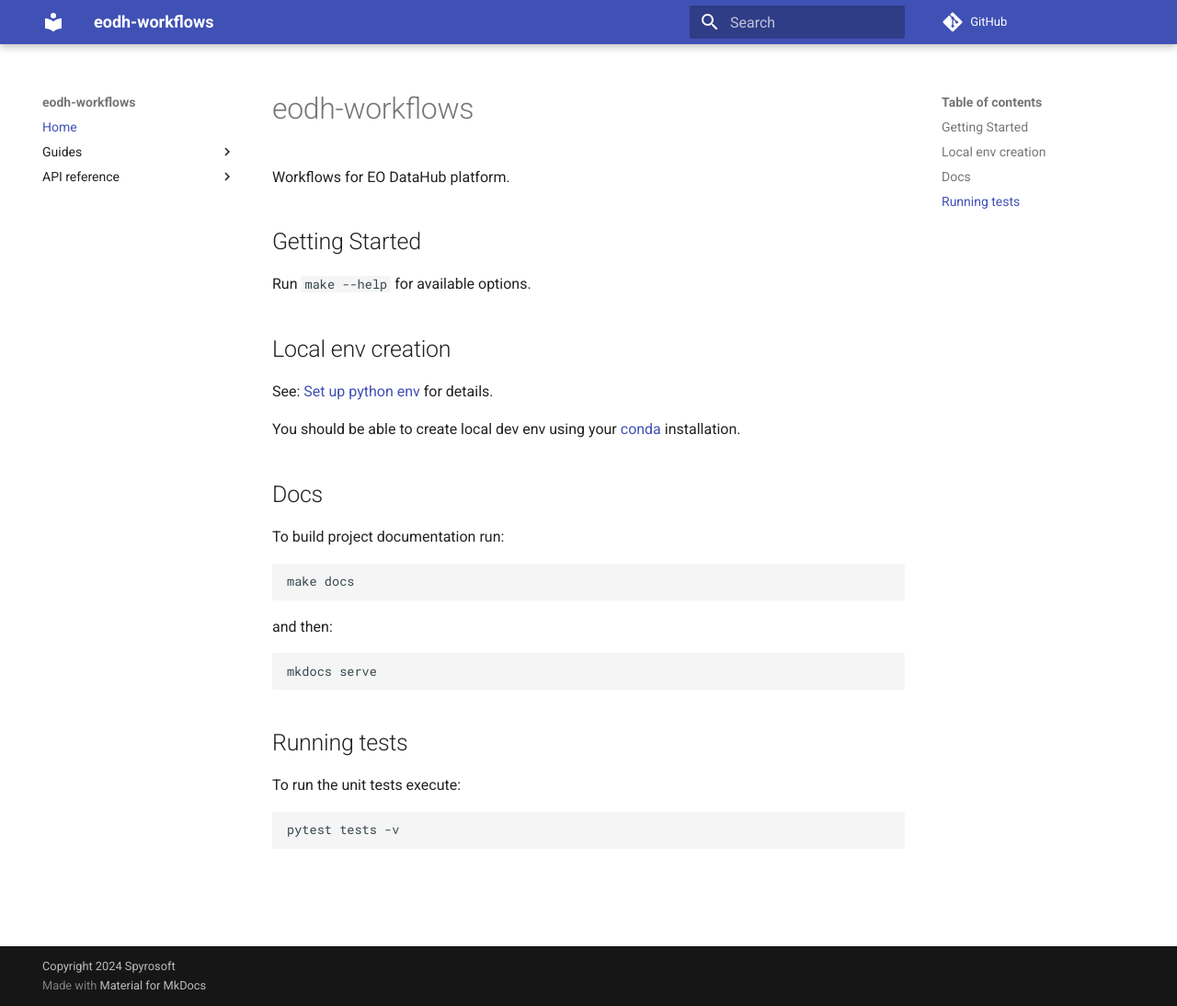
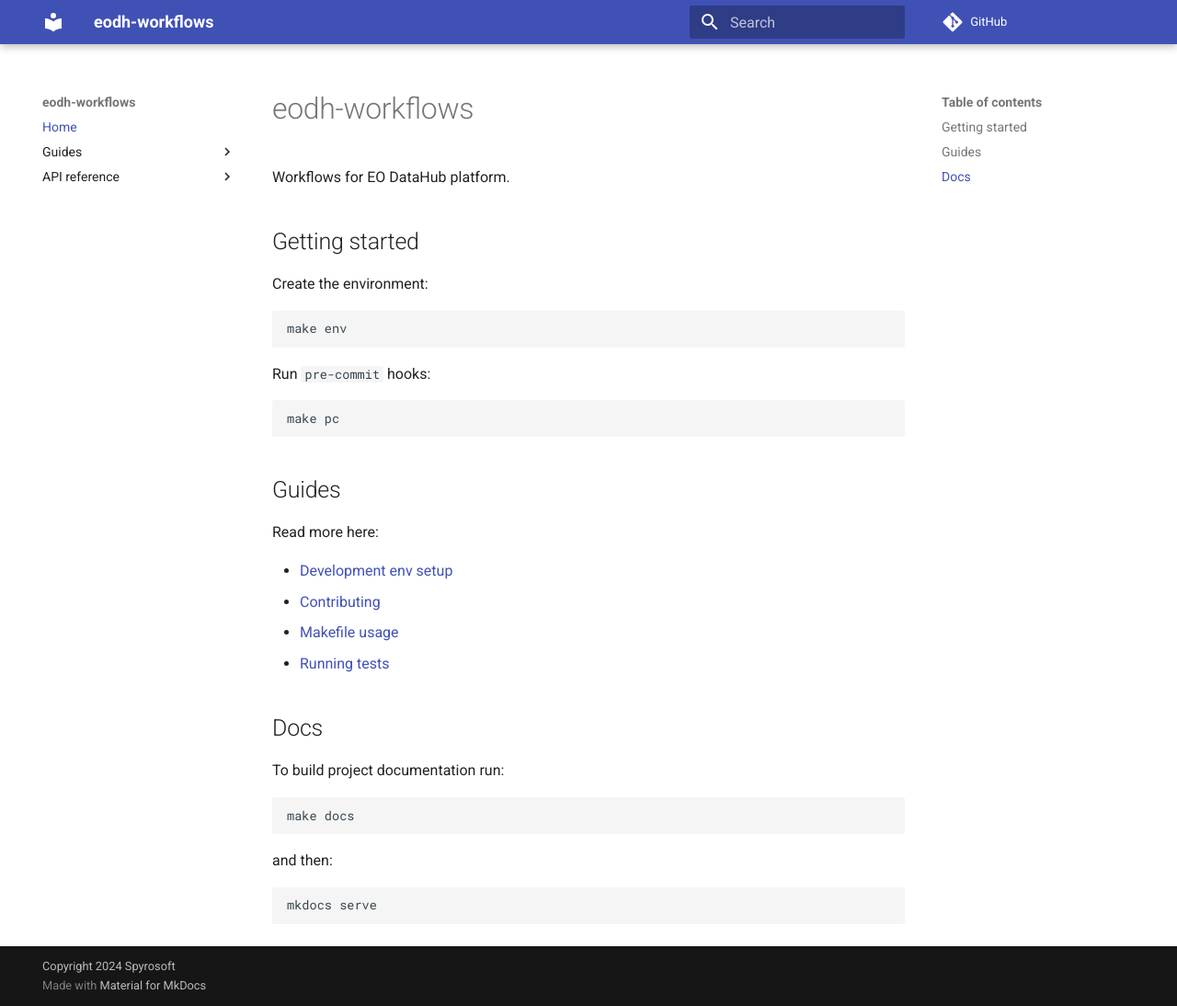
Before and after one commit to EO-DataHub/eodh-workflows, an MkDocs documentation site: the page built from docs/index.md, in a window 1280 px wide and 1094 px high. Shown: the whole window at 92% size. Built offline with MkDocs 1.6.1 and Material for MkDocs 9.7.7, drawn with Linux system fonts in a browser that asks for light colours; comment, search, counter and statistics services are not loaded.

Commit message:
docs: Update index

````diff
--- a/docs/index.md
+++ b/docs/index.md
@@ -2,16 +2,28 @@
 
 Workflows for EO DataHub platform.
 
-## Getting Started
+## Getting started
 
-Run `make --help` for available options.
+Create the environment:
 
-## Local env creation
+```shell
+make env
+```
 
-See: [Set up python env](./guides/setup-dev-env.md) for details.
+Run `pre-commit` hooks:
 
-You should be able to create local dev env using your [conda](https://docs.conda.io/en/latest/miniconda.html)
-installation.
+```shell
+make pc
+```
+
+## Guides
+
+Read more here:
+
+- [Development env setup](guides/setup-dev-env.md)
+- [Contributing](guides/contributing.md)
+- [Makefile usage](guides/makefile-usage.md)
+- [Running tests](guides/tests.md)
 
 ## Docs
 
@@ -26,11 +38,3 @@ and then:
 ```shell
 mkdocs serve
 ```
-
-## Running tests
-
-To run the unit tests execute:
-
-```shell
-pytest tests -v
-```
````
